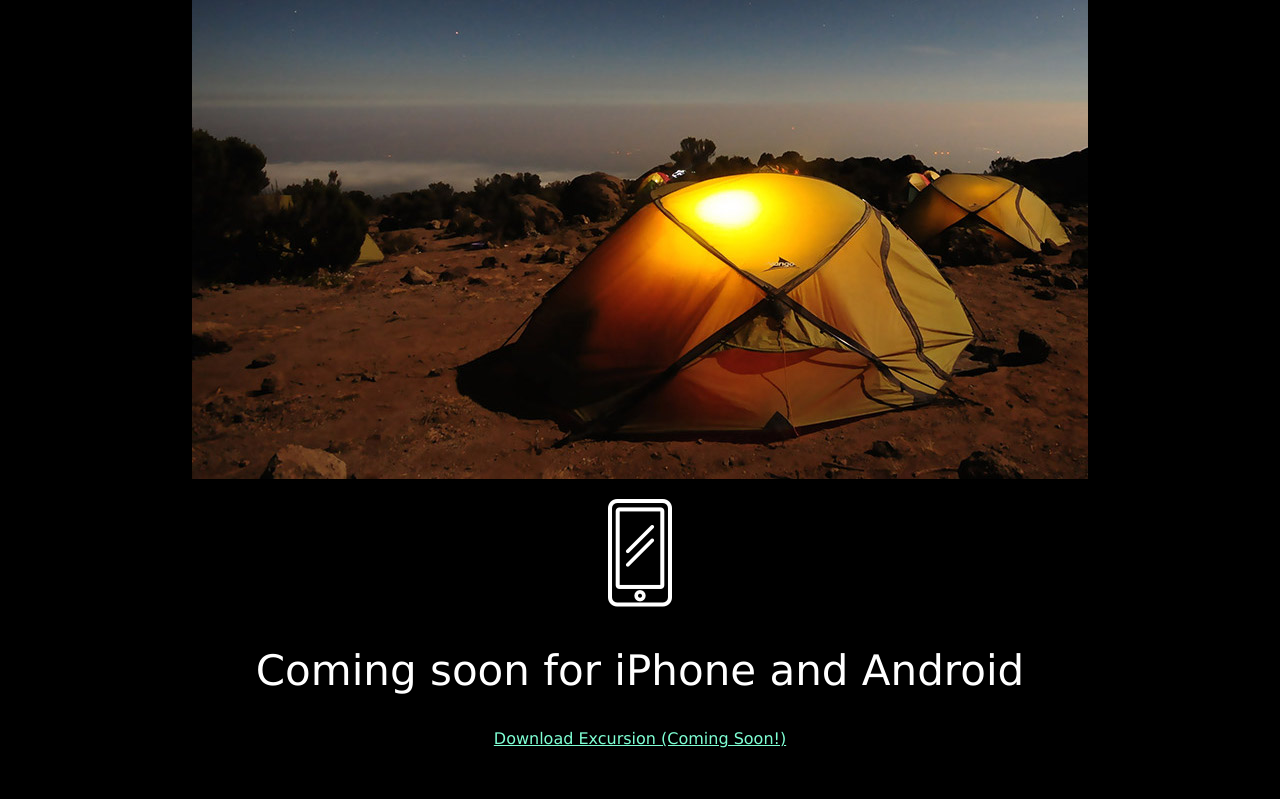
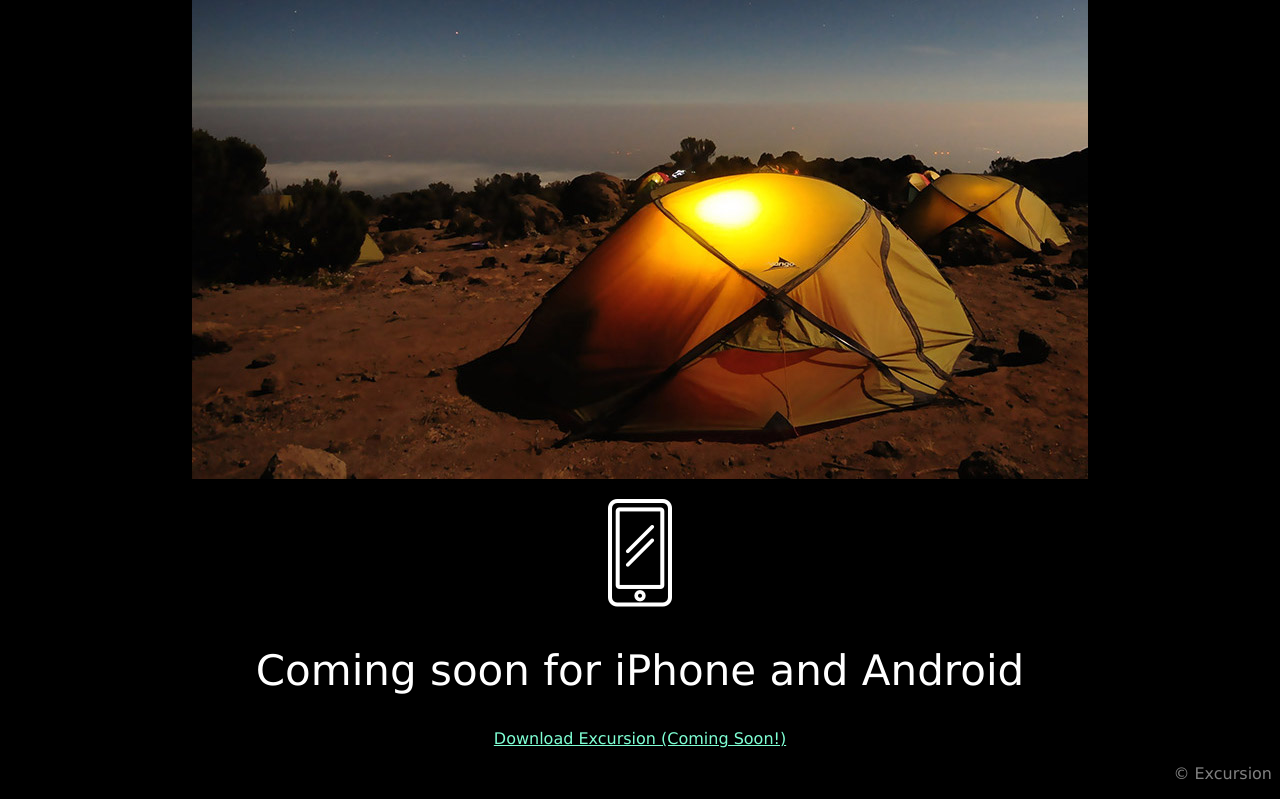
Before and after one commit to karlygeorge/excursion, a plain HTML site: page index.html in a window 1280 px wide. Shown: the part 533-1332 px from the top of the page. Before the commit the page ends 1297 px from the top, so only its background shows below. Drawn offline with Linux system fonts and the light colour scheme.

Commit message:
Final push

```diff
--- a/Resources/css/Style.css
+++ b/Resources/css/Style.css
@@ -24,3 +24,8 @@ body {
 .img--phone {
     text-align: center;
 }
+.footer {
+    text-align: right;
+    color: gray;
+    font-size: 16px;
+}
--- a/index.html
+++ b/index.html
@@ -23,6 +23,6 @@
         </p>
         <h2 class="header--two">Coming soon for iPhone and Android</h2>
         <p><a class="link--cta" href="#">Download Excursion (Coming Soon!)</a></p>
-
+        <p class="footer">© Excursion</p>
     </body>
 </html>
```
